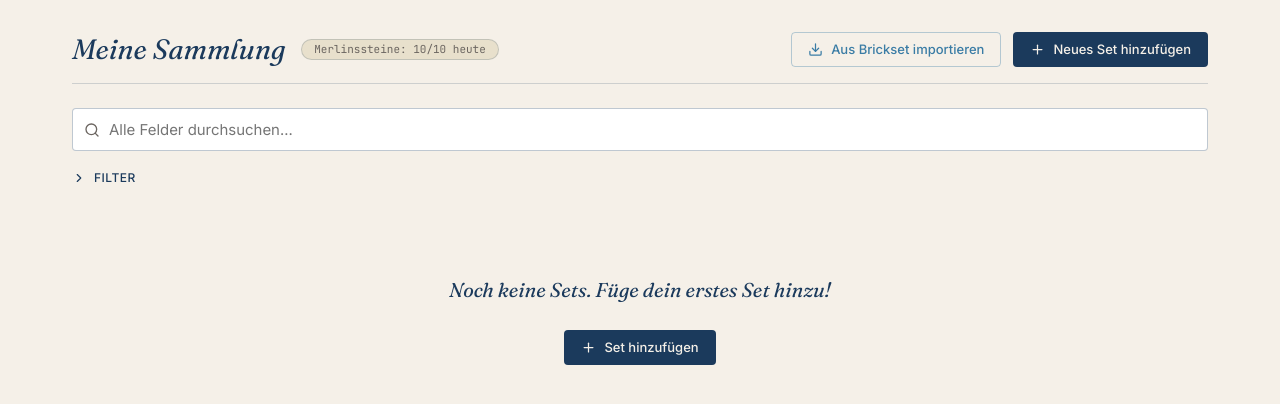
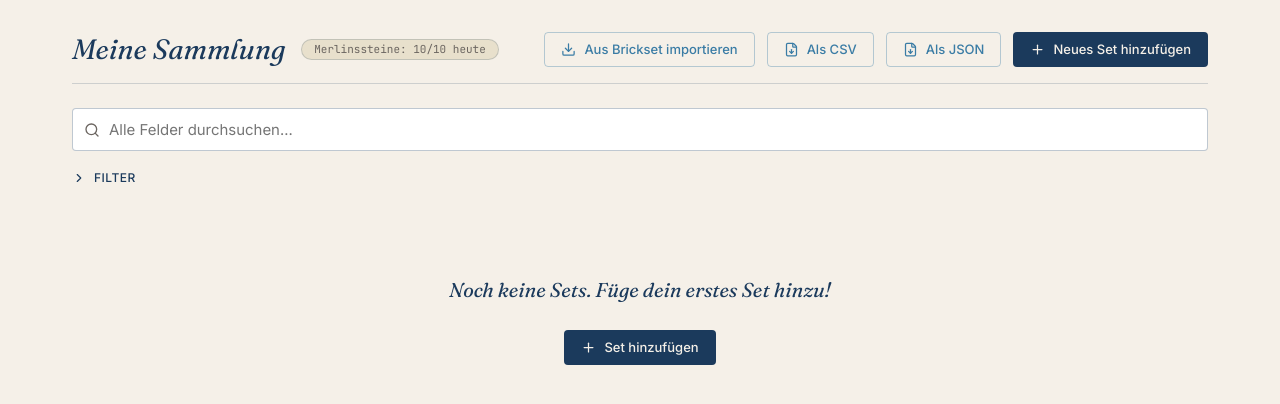
Before and after one commit to McCavity/brickset-tracker, a FastAPI app: page / in a window 1280 px wide. Shown: the part 160-564 px from the top of the page. Run offline with FastAPI, Linux system fonts and the light colour scheme; data that the repository does not hold is empty; some libraries are stand-ins or nearby versions.

Commit message:
feat(ui): CSV + JSON export buttons on the collection list (V1.1c)

```diff
--- a/locales/de.json
+++ b/locales/de.json
@@ -79,7 +79,9 @@
     "status_complete":    "Vollständig",
     "status_draft":       "Entwurf",
     "results_count":      "{shown} von {total} Sets",
-    "no_matches":         "Keine Sets entsprechen diesen Filtern"
+    "no_matches":         "Keine Sets entsprechen diesen Filtern",
+    "export_csv":         "Als CSV",
+    "export_json":        "Als JSON"
   },
   "details": {
     "back":                 "← Zurück zur Sammlung",
--- a/locales/en.json
+++ b/locales/en.json
@@ -79,7 +79,9 @@
     "status_complete":    "Complete",
     "status_draft":       "Draft",
     "results_count":      "{shown} of {total} sets",
-    "no_matches":         "No sets match these filters"
+    "no_matches":         "No sets match these filters",
+    "export_csv":         "Export CSV",
+    "export_json":        "Export JSON"
   },
   "details": {
     "back":                 "← Back to collection",
--- a/templates/index.html
+++ b/templates/index.html
@@ -27,6 +27,14 @@
       {{ t('nav.import_brickset') }}
     </a>
     {% endif %}
+    <a href="/api/export/csv" class="btn btn-ghost" download>
+      <i data-lucide="file-down" style="width:15px;height:15px"></i>
+      {{ t('list.export_csv') }}
+    </a>
+    <a href="/api/export/json" class="btn btn-ghost" download>
+      <i data-lucide="file-down" style="width:15px;height:15px"></i>
+      {{ t('list.export_json') }}
+    </a>
     <a href="/add" class="btn btn-primary">
       <i data-lucide="plus" style="width:15px;height:15px"></i>
       {{ t('add.title') }}
```
